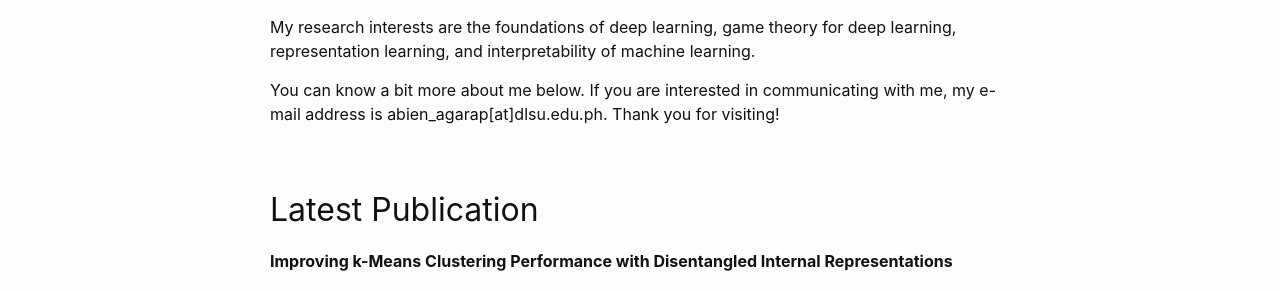
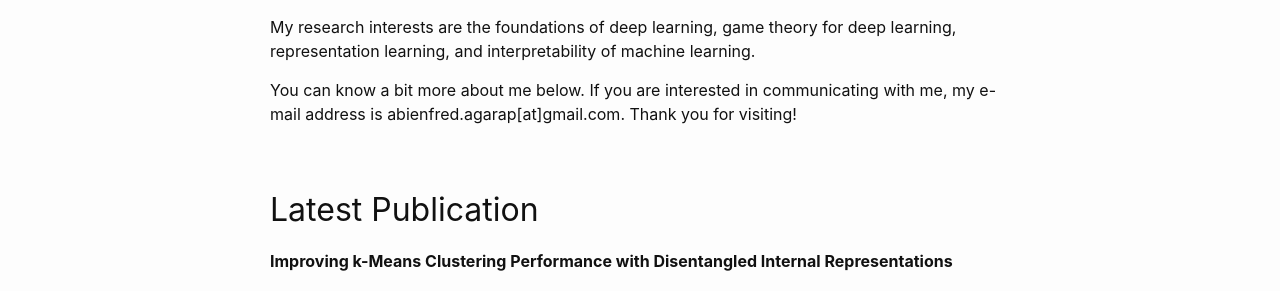
Before and after one commit to AFAgarap/AFAgarap.github.io, a Jekyll site: the page built from about.md, in a window 1280 px wide. Shown: the part 242-533 px from the top of the page. Built offline with Jekyll 4.4.1, drawn with Linux system fonts in a browser that asks for light colours.

Commit message:
chore: use personal email

```diff
--- a/about.md
+++ b/about.md
@@ -8,7 +8,7 @@ Hello! My name is Abien Fred Agarap and I am currently a Master of Science in Co
 
 My research interests are the foundations of deep learning, game theory for deep learning, representation learning, and interpretability of machine learning.
 
-You can know a bit more about me below. If you are interested in communicating with me, my e-mail address is abien_agarap[at]dlsu.edu.ph. Thank you for visiting!
+You can know a bit more about me below. If you are interested in communicating with me, my e-mail address is abienfred.agarap[at]gmail.com. Thank you for visiting!
 
 
 ## Latest Publication
```
